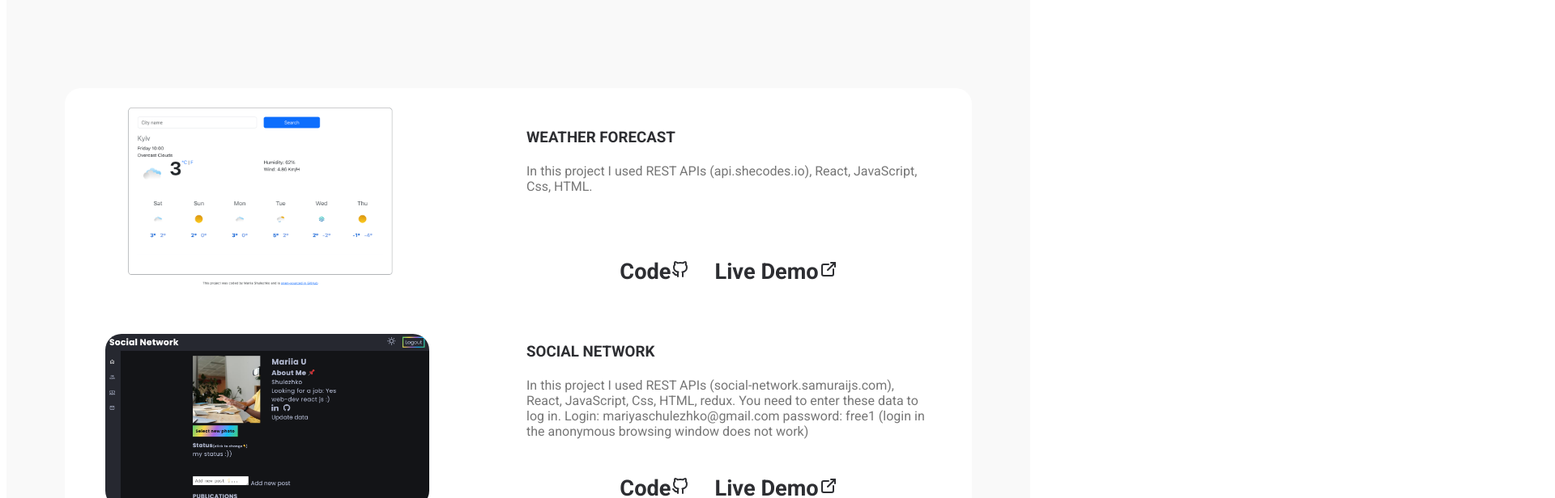
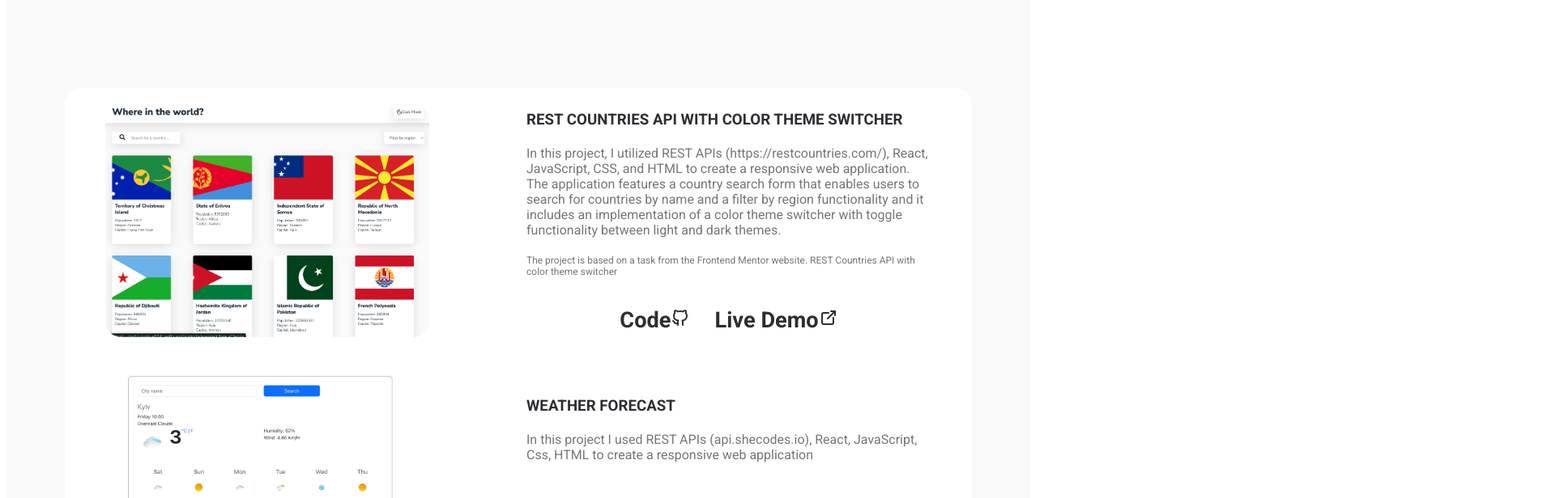
Before and after one commit to mshulezhko/about, a React (Create React App) app: page / in a window 1280 px wide. Shown: the part 1440-2056 px from the top of the page at 81% size, 1920 px wide, since content can reach past the window. Built offline with nearby package versions, Linux system fonts and the light colour scheme; a web font is replaced by a local one.

Commit message:
added css style and new project

```diff
--- a/src/components/ChatBot.jsx
+++ b/src/components/ChatBot.jsx
@@ -170,9 +170,9 @@ const ChatBot = () => {
   return (
     <>
       <input type="checkbox" id="click" />
-      <label onClick={showMessages} for="click">
-        <i class="fab fa-facebook-messenger"></i>
-        <i class="fas fa-times"></i>
+      <label onClick={showMessages} htmlFor="click">
+        <i className="fab fa-facebook-messenger"></i>
+        <i className="fas fa-times"></i>
       </label>
 
       <div className="chatBot-container">
--- a/src/components/Projects/Project.jsx
+++ b/src/components/Projects/Project.jsx
@@ -6,13 +6,17 @@ function Project(props) {
         description,
         git,
         liveDemo,
-        img
+        img,
+        resource,
+        resourceTask,
+        resourceLink
     } =props
     return <div className='projectWrap'>
         <div className='projectImgWrap'><img className='projectImg' src={img} alt="weather" /></div>
         <div className='projectDescription'>
             <div><h3>{title}</h3>
                 <p>{description}</p>
+              {resource &&  <p className='resource'> The project is based on a task from the <a rel="noreferrer"  target='_blank' href={resource}>Frontend Mentor</a> website. <a rel="noreferrer"  target='_blank' href={resourceLink}>{resourceTask}</a></p>}
             </div>
             <div className="links">
                 <a className='linkToCode' target="_blank" rel="noreferrer" href={git}>
--- a/src/components/Projects/Projects.jsx
+++ b/src/components/Projects/Projects.jsx
@@ -2,24 +2,38 @@ import React from "react";
 import Project from "./Project";
 import WeatherImg from './../../images/weather.png'
 import NetworkImg from './../../images/network.png'
+import Countries from './../../images/countries.png'
 import './../../styles/projects.css'
 
 
 function Projects() {
     return <section id="projects">
+                 <Project
+            title='REST Countries API with color theme switcher'
+            description='In this project, I utilized REST APIs (https://restcountries.com/), React, JavaScript, CSS, and HTML to create a responsive web application. The application features a country search form that enables users to search for countries by name and a filter by region functionality and it includes an implementation of a color theme switcher with toggle functionality between light and dark themes.'
+            git="https://github.com/mshulezhko/countriesApp"
+            liveDemo="https://main--playful-moxie-ef17d1.netlify.app/"
+            img={Countries}
+            resource='https://www.frontendmentor.io/'
+            resourceName='Frontend Mentor'
+            resourceTask='REST Countries API with color theme switcher'
+            resourceLink='https://www.frontendmentor.io/challenges/rest-countries-api-with-color-theme-switcher-5cacc469fec04111f7b848ca'
+
+        />
+
         <Project
             title='Weather Forecast'
             description='In this project I used
-                    REST APIs (api.shecodes.io), React, JavaScript, Css, HTML.'
+                    REST APIs (api.shecodes.io), React, JavaScript, Css, HTML to create a responsive web application'
             git="https://github.com/mshulezhko/react-weather-app2/tree/main"
             liveDemo="https://frolicking-churros-b64906.netlify.app/"
             img={WeatherImg}
 
         />
          <Project
-            title='social network'
+            title='social network WITH COLOR THEME SWITCHER'
             description='In this project I used
-                    REST APIs (social-network.samuraijs.com), React, JavaScript, Css, HTML, redux.
+                    REST APIs (social-network.samuraijs.com), React, JavaScript, Css, HTML, redux  to create a responsive web application.
                     You need to enter these data to log in. Login: mariyaschulezhko@gmail.com
 password: free1   (login in the anonymous browsing window
 does not work)'
--- a/src/styles/projects.css
+++ b/src/styles/projects.css
@@ -15,7 +15,7 @@
     flex-direction: row;
     justify-content: space-around;
     gap: 60px;
-    margin-bottom: 30px;
+    margin-bottom: 40px;
 }
 
 .projectDescription {
@@ -52,6 +52,16 @@
     color: rgb(0, 191, 255)
 }
 
+a {
+    text-decoration: none;
+    cursor: pointer;
+    color: #767676;
+}
+
+.resource {
+    font-size: 12px;
+}
+
 @media only screen and (max-width: 970px) {
     .links a {
         font-size: 1rem;
@@ -77,7 +87,7 @@
         justify-content: center;
         align-items: center;
         gap: 20px;
-        margin-bottom: 150px;
+        margin-bottom: 100px;
     }
 
     /* .projectDescription {
--- a/src/styles/skills.css
+++ b/src/styles/skills.css
@@ -24,6 +24,7 @@ p {
     color: #2d2e32;
     font-weight: bold;
     font-size: 16px;
+    text-wrap: nowrap;
 }
 
 .logo {
@@ -40,13 +41,6 @@ p {
 
 }
 
-.skill-logo {
-    transition: all 0.30s;
-}
-
-.skill-logo:hover {
-    background-color: rgb(219, 218, 218);
-}
 
 @media only screen and (max-width:1050px) {
     .skills {
@@ -55,13 +49,6 @@ p {
 }
 
 @media only screen and (max-width: 635px) {
-    .skill-logo {
-        width: 20px;
-    }
-}
-
-@media only screen and (max-width: 528px) {
-
     .skills .skillsTitle {
         display: none;
     }
@@ -71,5 +58,38 @@ p {
         gap: 10px;
         margin-top: 10px;
     }
+}
 
+@media only screen and (max-width: 333px) {
+    .skills .skillsTitle {
+        display: none;
+    }
+
+    .logo div {
+        margin: 5px;
+    }
+
+    .logo div p {
+        display: none;
+    }
 }
+
+@media only screen and (max-width: 740px) {
+    .skill-logo {
+        width: 20px;
+    }
+
+    .skills {
+        /* width: 300px; */
+        justify-content: start;
+    }
+}
+
+/* @media only screen and (max-width: 570px) {
+
+    .skills .skillsTitle {
+        display: none;
+    }
+
+
+} */
```
Also changed, not shown: src/images/countries.png (added).
